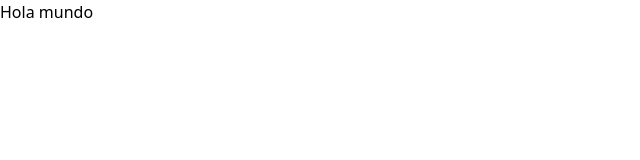
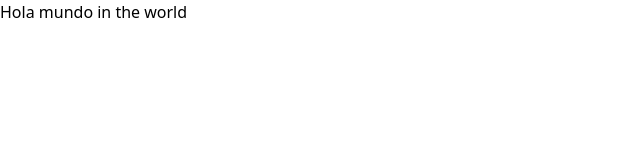
Before and after one commit to task-managment-mintic/frontend, a React (Vite) app: page / in a window 1280 px wide. Shown: the top 160 px of the page, without its empty margins (0-640 px from the left). Built offline with nearby package versions, Linux system fonts and the light colour scheme.

Commit message:
initialize dev branch

```diff
--- a/src/App.jsx
+++ b/src/App.jsx
@@ -1,7 +1,7 @@
 const App = () => {
     return (
         <div>
-            Hola mundo
+            Hola mundo in the world
         </div>
     )
 }
```
